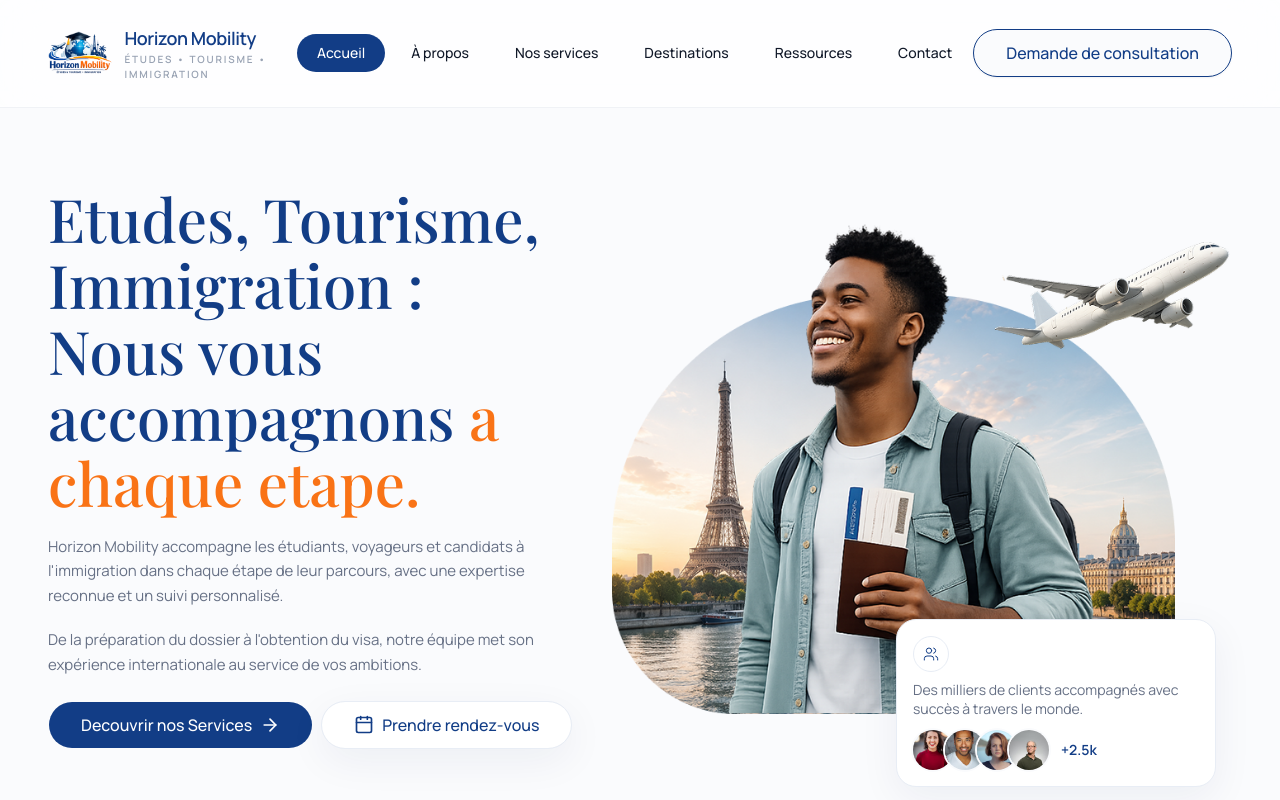
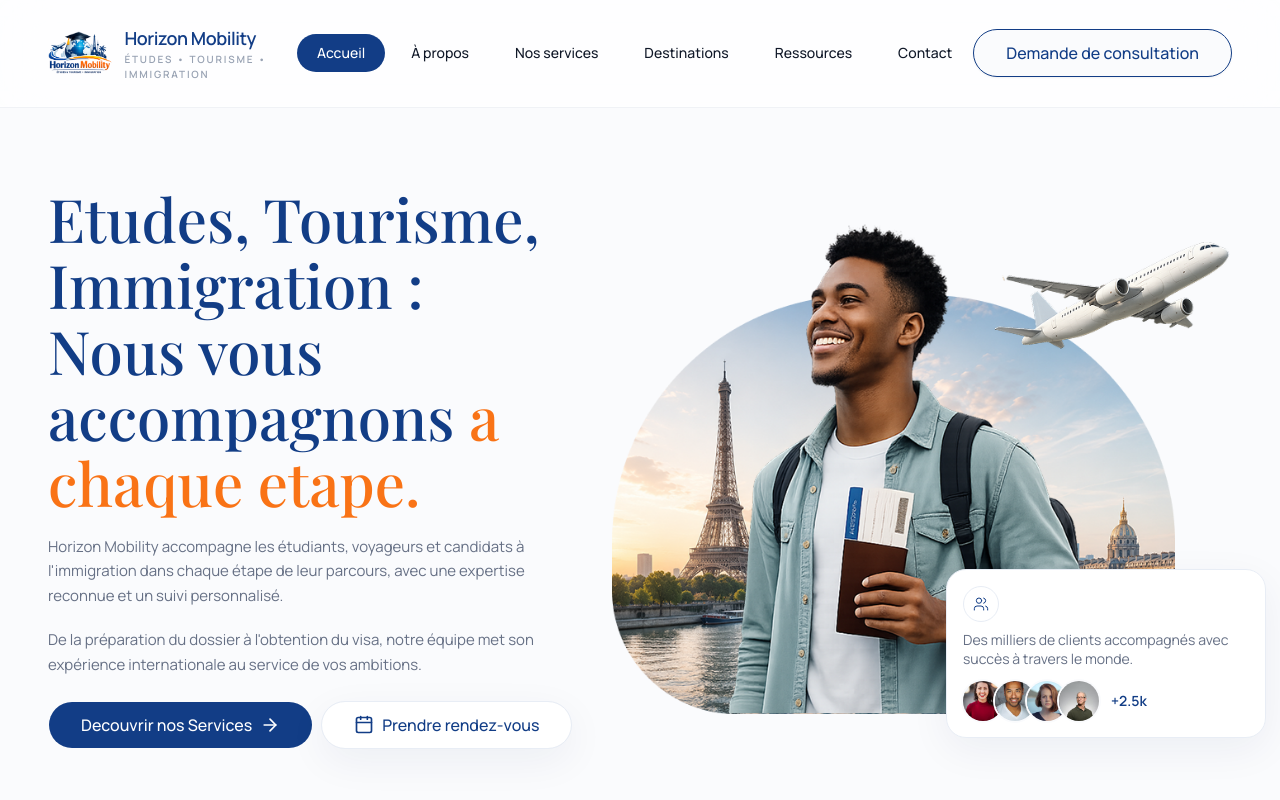
Before and after one commit to Nemila/horizon-mobility, a Next.js app: page / in a window 1280 px wide. Shown: the top 800 px of the page. Built offline with nearby package versions, Linux system fonts and the light colour scheme; a web font is replaced by a local one.

Commit message:
Add framer-motion library and refactor HeroSection component; remove unused avatar imports and integrate HeroStatsCard for improved layout.

```diff
--- a/components/landing/hero-section.tsx
+++ b/components/landing/hero-section.tsx
@@ -1,37 +1,9 @@
-import { ArrowRight, Calendar, Users } from "lucide-react";
+import { ArrowRight, Calendar } from "lucide-react";
 import Image from "next/image";
 
 import { Container, Highlight } from "@/components/landing/container";
-import {
-  Avatar,
-  AvatarFallback,
-  AvatarGroup,
-  AvatarImage,
-} from "@/components/ui/avatar";
+import { HeroStatsCard } from "@/components/landing/hero-stats-card";
 import { Button } from "@/components/ui/button";
-
-const clientAvatars = [
-  {
-    src: "/avatars/client-1.jpg",
-    alt: "Cliente Horizon Mobility",
-    fallback: "A",
-  },
-  {
-    src: "/avatars/client-2.jpg",
-    alt: "Client Horizon Mobility",
-    fallback: "M",
-  },
-  {
-    src: "/avatars/client-3.jpg",
-    alt: "Cliente Horizon Mobility",
-    fallback: "S",
-  },
-  {
-    src: "/avatars/client-4.jpg",
-    alt: "Client Horizon Mobility",
-    fallback: "F",
-  },
-];
 
 export function HeroSection() {
   return (
@@ -77,31 +49,14 @@ export function HeroSection() {
                 alt="Voyageur Horizon Mobility avec passport devant Paris"
                 fill
                 priority
+                quality={100}
+                sizes="(max-width: 1024px) 100vw, 960px"
                 className="object-contain object-center"
               />
             </div>
 
-            <div className="absolute right-0 bottom-4 left-4 rounded-[1.25rem] border border-border bg-white p-4 shadow-card sm:right-4 sm:left-auto sm:max-w-xs">
-              <div className="mb-2 flex size-9 items-center justify-center rounded-full border border-border text-primary">
-                <Users className="size-4" strokeWidth={1.5} />
-              </div>
-              <p className="mb-3 text-sm leading-snug text-secondary-foreground">
-                Des milliers de clients accompagnés avec succès à travers le
-                monde.
-              </p>
-              <div className="flex items-center gap-3">
-                <AvatarGroup>
-                  {clientAvatars.map((client) => (
-                    <Avatar key={client.src} size="lg">
-                      <AvatarImage src={client.src} alt={client.alt} />
-                      <AvatarFallback>{client.fallback}</AvatarFallback>
-                    </Avatar>
-                  ))}
-                </AvatarGroup>
-                <span className="text-sm font-semibold text-primary">
-                  +2.5k
-                </span>
-              </div>
+            <div className="absolute right-0 bottom-4 left-4 sm:right-4 sm:left-auto sm:max-w-xs">
+              <HeroStatsCard />
             </div>
           </div>
         </div>
--- /dev/null
+++ b/components/landing/hero-stats-card.tsx
@@ -0,0 +1,75 @@
+"use client";
+
+import { motion, useReducedMotion } from "framer-motion";
+import { Users } from "lucide-react";
+
+import {
+  Avatar,
+  AvatarFallback,
+  AvatarGroup,
+  AvatarImage,
+} from "@/components/ui/avatar";
+
+const clientAvatars = [
+  {
+    src: "/avatars/client-1.jpg",
+    alt: "Cliente Horizon Mobility",
+    fallback: "A",
+  },
+  {
+    src: "/avatars/client-2.jpg",
+    alt: "Client Horizon Mobility",
+    fallback: "M",
+  },
+  {
+    src: "/avatars/client-3.jpg",
+    alt: "Cliente Horizon Mobility",
+    fallback: "S",
+  },
+  {
+    src: "/avatars/client-4.jpg",
+    alt: "Client Horizon Mobility",
+    fallback: "F",
+  },
+];
+
+export function HeroStatsCard() {
+  const prefersReducedMotion = useReducedMotion();
+
+  return (
+    <motion.div
+      className="rounded-[1.25rem] border border-border bg-white p-4 shadow-card"
+      initial={false}
+      animate={prefersReducedMotion ? { y: 0, x: 0 } : { y: -50, x: 50 }}
+      transition={
+        prefersReducedMotion
+          ? undefined
+          : {
+              duration: 2,
+              ease: "easeInOut",
+              repeat: Infinity,
+              repeatType: "reverse",
+            }
+      }
+      style={{ willChange: "transform" }}
+    >
+      <div className="mb-2 flex size-9 items-center justify-center rounded-full border border-border text-primary">
+        <Users className="size-4" strokeWidth={1.5} />
+      </div>
+      <p className="mb-3 text-sm leading-snug text-secondary-foreground">
+        Des milliers de clients accompagnés avec succès à travers le monde.
+      </p>
+      <div className="flex items-center gap-3">
+        <AvatarGroup>
+          {clientAvatars.map((client) => (
+            <Avatar key={client.src} size="lg">
+              <AvatarImage src={client.src} alt={client.alt} />
+              <AvatarFallback>{client.fallback}</AvatarFallback>
+            </Avatar>
+          ))}
+        </AvatarGroup>
+        <span className="text-sm font-semibold text-primary">+2.5k</span>
+      </div>
+    </motion.div>
+  );
+}
--- a/package.json
+++ b/package.json
@@ -13,6 +13,7 @@
     "class-variance-authority": "^0.7.1",
     "clsx": "^2.1.1",
     "embla-carousel-react": "^8.6.0",
+    "framer-motion": "^12.42.0",
     "lenis": "^1.3.25",
     "lucide-react": "^1.21.0",
     "next": "16.2.9",
```
Also changed, not shown: 1 other file (tests, documents, lock files or other folders).
